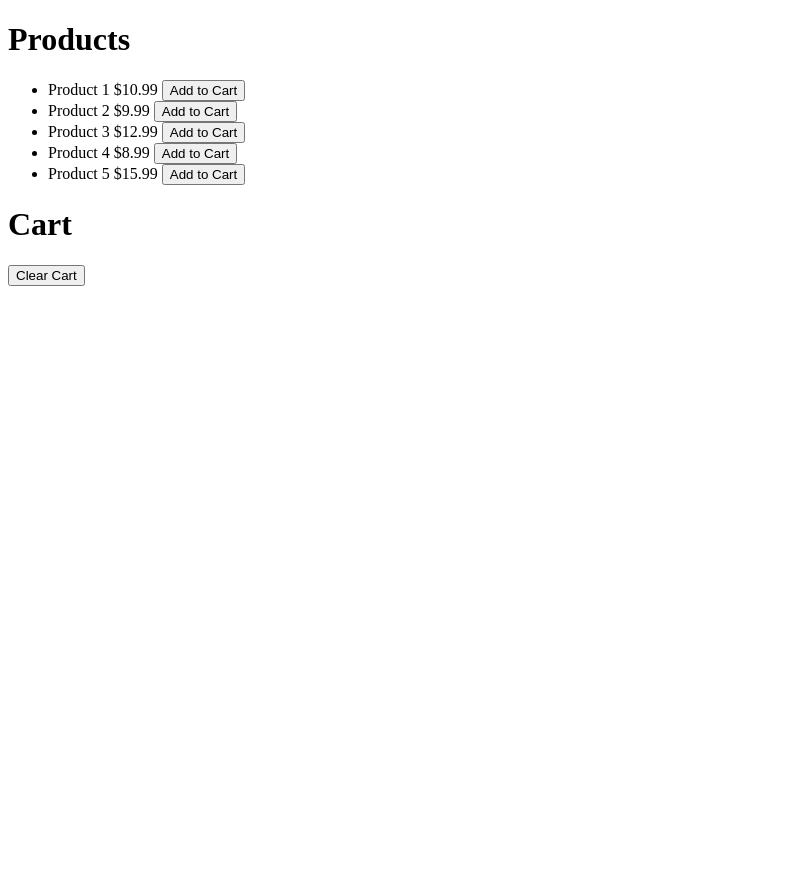
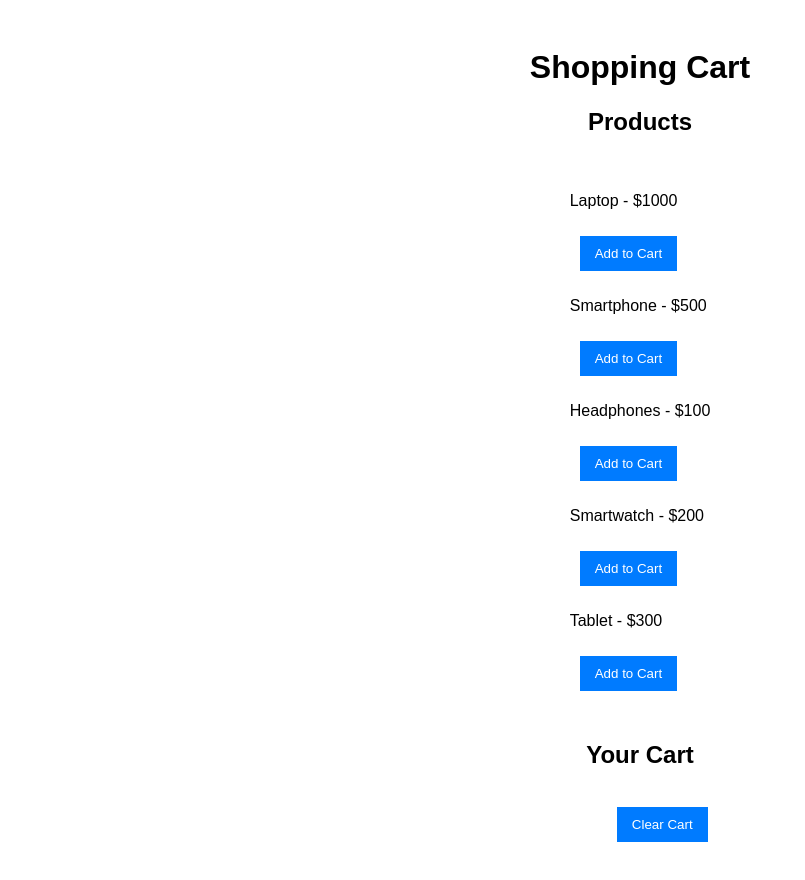
Before and after one commit to acciojob/shopping-cart-sessions-Vishal180309, a website: page main.html in a window 1280 px wide. Shown: the whole page, without its empty margins (0-805 px from the left). Before the commit the page ends 800 px from the top, so only its background shows below. Drawn offline with Linux system fonts and the light colour scheme.

Commit message:
created a submission

```diff
--- a/main.html
+++ b/main.html
@@ -4,40 +4,19 @@
     <meta charset="UTF-8">
     <meta name="viewport" content="width=device-width, initial-scale=1.0">
     <title>Shopping Cart</title>
+    <link rel="stylesheet" href="styles.css">
 </head>
 <body>
-    <h1>Products</h1>
-    <ul id="product-list">
-        <li>
-            <span>Product 1</span>
-            <span>$10.99</span>
-            <button class="add-to-cart-btn" data-product-name="Product 1" data-product-price="10.99">Add to Cart</button>
-        </li>
-        <li>
-            <span>Product 2</span>
-            <span>$9.99</span>
-            <button class="add-to-cart-btn" data-product-name="Product 2" data-product-price="9.99">Add to Cart</button>
-        </li>
-        <li>
-            <span>Product 3</span>
-            <span>$12.99</span>
-            <button class="add-to-cart-btn" data-product-name="Product 3" data-product-price="12.99">Add to Cart</button>
-        </li>
-        <li>
-            <span>Product 4</span>
-            <span>$8.99</span>
-            <button class="add-to-cart-btn" data-product-name="Product 4" data-product-price="8.99">Add to Cart</button>
-        </li>
-        <li>
-            <span>Product 5</span>
-            <span>$15.99</span>
-            <button class="add-to-cart-btn" data-product-name="Product 5" data-product-price="15.99">Add to Cart</button>
-        </li>
-    </ul>
 
-    <h1>Cart</h1>
-    <ul id="cart-list"></ul>
-    <button id="clear-cart-btn">Clear Cart</button>
+    <h1>Shopping Cart</h1>
+
+    <h2>Products</h2>
+    <div id="products"></div>
+
+    <h2>Your Cart</h2>
+    <ul id="cart"></ul>
+
+    <button id="clearCart">Clear Cart</button>
 
     <script src="script.js"></script>
 </body>
--- a/script.js
+++ b/script.js
@@ -1,61 +1,58 @@
-// Function to add product to cart
-function addProductToCart(productName, productPrice) {
-    const cart = getCart();
-    const existingProductIndex = cart.findIndex((cartProduct) => cartProduct.name === productName);
+document.addEventListener("DOMContentLoaded", function () {
+    const productsData = [
+        { name: "Laptop", price: 1000 },
+        { name: "Smartphone", price: 500 },
+        { name: "Headphones", price: 100 },
+        { name: "Smartwatch", price: 200 },
+        { name: "Tablet", price: 300 }
+    ];
 
-    if (existingProductIndex !== -1) {
-        cart[existingProductIndex].quantity++;
-    } else {
-        cart.push({ name: productName, price: productPrice, quantity: 1 });
+    const productsContainer = document.getElementById("products");
+    const cartContainer = document.getElementById("cart");
+    const clearCartButton = document.getElementById("clearCart");
+
+    // Load cart from sessionStorage
+    let cart = JSON.parse(sessionStorage.getItem("cart")) || [];
+
+    // Display products
+    function renderProducts() {
+        productsContainer.innerHTML = "";
+        productsData.forEach((product, index) => {
+            const productDiv = document.createElement("div");
+            productDiv.innerHTML = `
+                <p>${product.name} - $${product.price}</p>
+                <button onclick="addToCart(${index})">Add to Cart</button>
+            `;
+            productsContainer.appendChild(productDiv);
+        });
     }
 
-    saveCart(cart);
-    updateCartList();
-}
+    // Add to cart function
+    window.addToCart = function (index) {
+        const product = productsData[index];
+        cart.push(product);
+        sessionStorage.setItem("cart", JSON.stringify(cart));
+        renderCart();
+    };
 
-// Function to get cart from session storage
-function getCart() {
-    const cart = window.sessionStorage.getItem("cart");
-    return cart ? JSON.parse(cart) : [];
-}
+    // Render cart
+    function renderCart() {
+        cartContainer.innerHTML = "";
+        cart.forEach((product, index) => {
+            const li = document.createElement("li");
+            li.textContent = `${product.name} - $${product.price}`;
+            cartContainer.appendChild(li);
+        });
+    }
 
-// Function to save cart to session storage
-function saveCart(cart) {
-    window.sessionStorage.setItem("cart", JSON.stringify(cart));
-}
-
-// Function to update cart list
-function updateCartList() {
-    const cartList = document.getElementById("cart-list");
-    const cart = getCart();
-
-    cartList.innerHTML = "";
-    cart.forEach((cartProduct) => {
-        const cartProductListItem = document.createElement("li");
-        cartProductListItem.innerHTML = `${cartProduct.name} x ${cartProduct.quantity} = $${cartProduct.price * cartProduct.quantity}`;
-        cartList.appendChild(cartProductListItem);
-    });
-}
-
-// Function to clear cart
-function clearCart() {
-    saveCart([]);
-    updateCartList();
-}
-
-// Add event listeners
-document.addEventListener("DOMContentLoaded", () => {
-    const addToCartButtons = document.querySelectorAll(".add-to-cart-btn");
-    addToCartButtons.forEach((button) => {
-        button.addEventListener("click", () => {
-            const productName = button.getAttribute("data-product-name");
-            const productPrice = parseFloat(button.getAttribute("data-product-price"));
-            addProductToCart(productName, productPrice);
-        });
+    // Clear cart function
+    clearCartButton.addEventListener("click", function () {
+        cart = [];
+        sessionStorage.setItem("cart", JSON.stringify(cart));
+        renderCart();
     });
 
-    const clearCartButton = document.getElementById("clear-cart-btn");
-    clearCartButton.addEventListener("click", clearCart);
-
-    updateCartList();
+    // Initial rendering
+    renderProducts();
+    renderCart();
 });
--- a/styles.css
+++ b/styles.css
@@ -1,33 +1,28 @@
 body {
     font-family: Arial, sans-serif;
+    text-align: center;
+    padding: 20px;
 }
 
-#product-list {
-    list-style: none;
-    padding: 0;
-    margin: 0;
+#products, #cart {
+    display: inline-block;
+    text-align: left;
+    margin: 20px auto;
 }
 
-#product-list li {
-    margin-bottom: 10px;
-}
-
-#cart-list {
-    list-style: none;
-    padding: 0;
-    margin: 0;
-}
-
-#clear-cart-btn {
-    margin-top: 10px;
-    background-color: #4CAF50;
-    color: #fff;
-    padding: 10px 20px;
+button {
+    margin: 10px;
+    padding: 10px 15px;
+    background-color: #007bff;
+    color: white;
     border: none;
-    border-radius: 5px;
     cursor: pointer;
 }
 
-#clear-cart-btn:hover {
-    background-color: #3e8e41;
+button:hover {
+    background-color: #0056b3;
 }
+
+li {
+    margin: 5px 0;
+}
```
